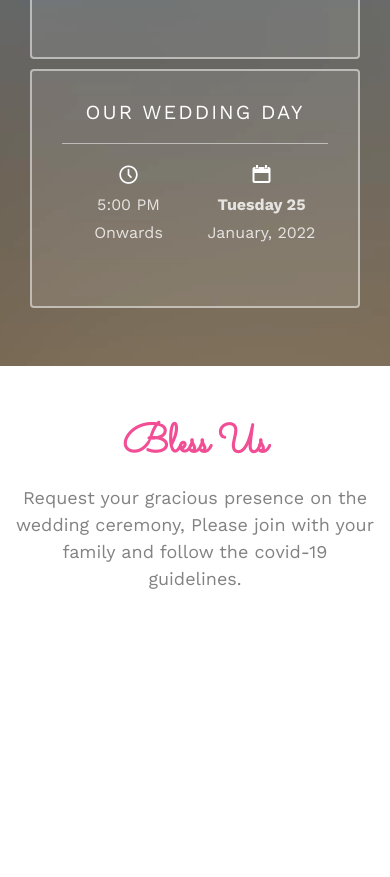
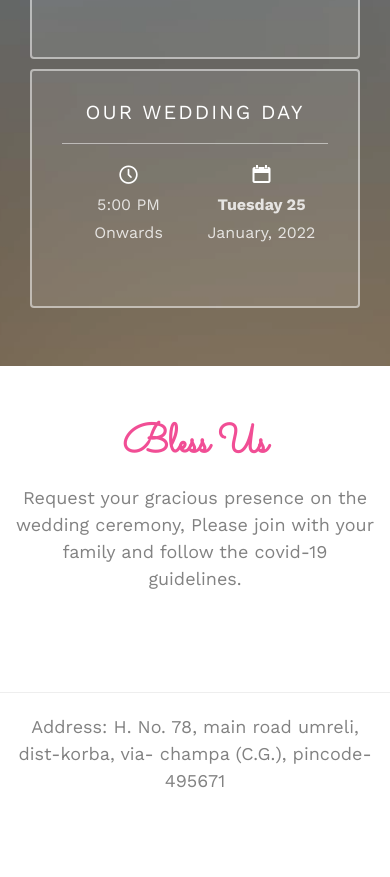
Before and after one commit to umesh132200/my-wedding-invitation, a plain HTML site: page index.html in a window 390 px wide. Shown: the part 2118-2995 px from the top of the page. Before the commit the page ends 2838 px from the top, so only its background shows below. Drawn offline with nearby package versions, Linux system fonts and the light colour scheme; files whose address does not match are found by name.

Commit message:
address added

```diff
--- a/index.html
+++ b/index.html
@@ -82,7 +82,8 @@
 								<h2>Inviting you to join their wedding celebration</h2>
 								<!-- <h2>Inviting you to join their wedding celebration</h2> -->
 								<!-- <div class="simply-countdown simply-countdown-one"></div> -->
-								<a class='musicOff' href="#!"><img src="images/stop-audio.png"  width="48" height="48" id="myImg"></a>
+								<a class='musicOff' href="#!"><img src="images/stop-audio.png" width="48" height="48"
+										id="myImg"></a>
 
 							</div>
 						</div>
@@ -261,6 +262,13 @@
 							follow the covid-19 guidelines.</p>
 					</div>
 				</div>
+			</div><hr>
+			<div class="container">
+				<div class="row">
+					<div class="col-md-8 col-md-offset-2 text-center fh5co-heading animate-box">
+						<p>Address: H. No. 78, main road umreli, dist-korba, via- champa (C.G.), pincode- 495671</p>
+					</div>
+				</div>
 			</div>
 		</div>
 	</div>
```
